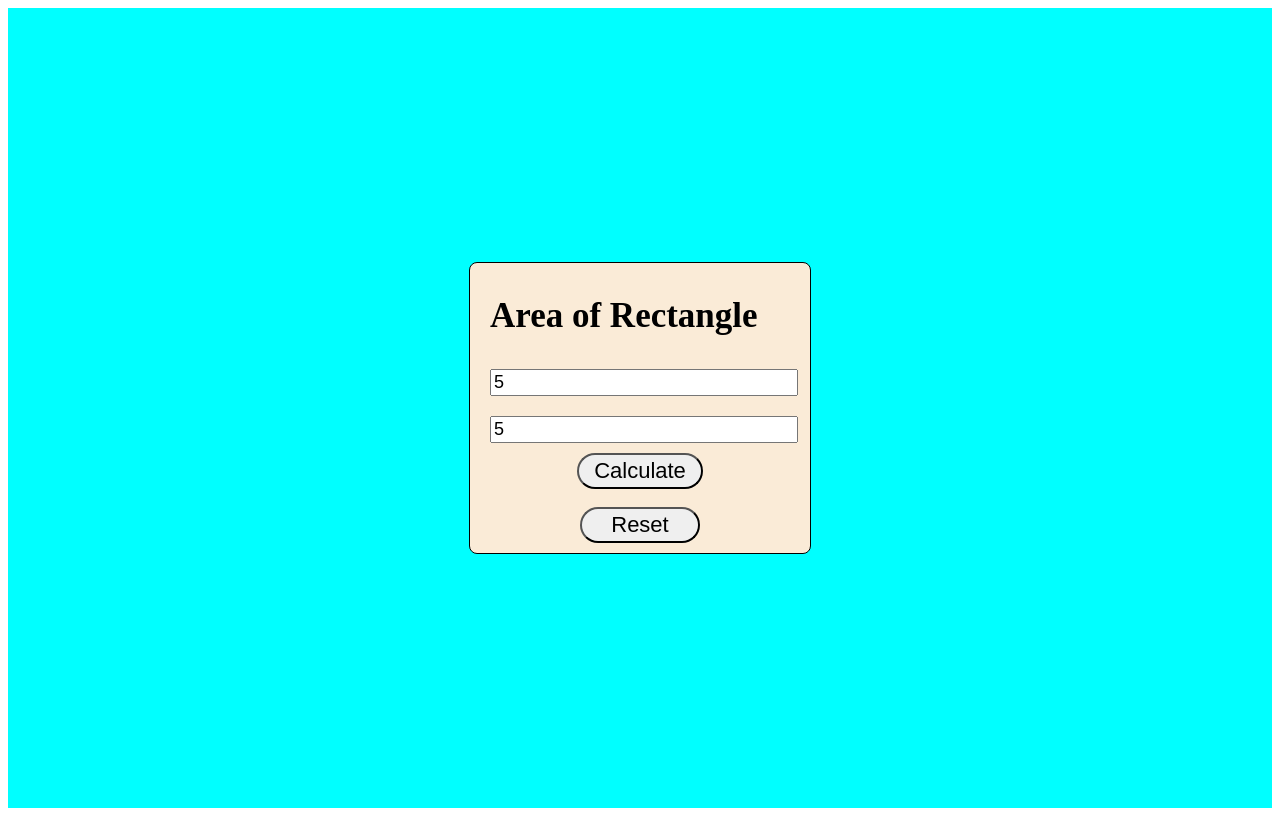
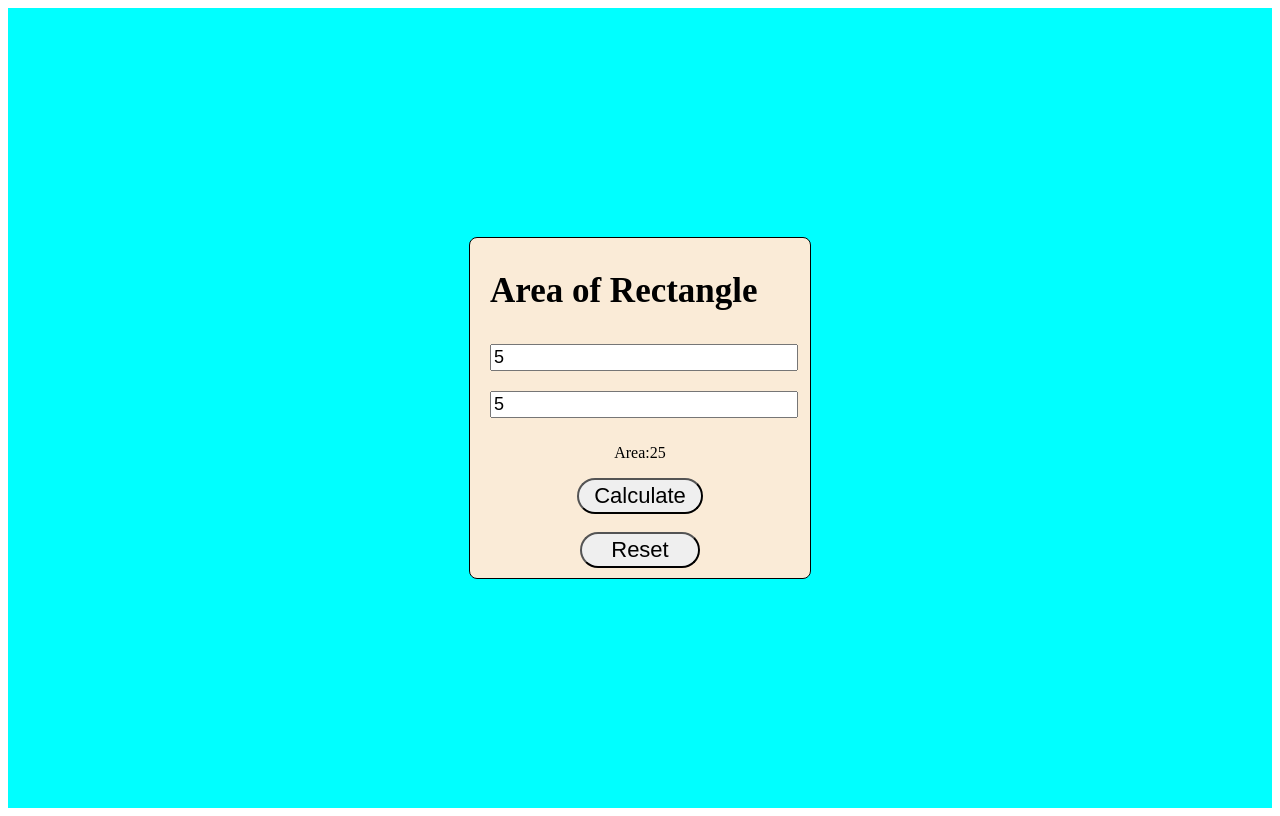
Before and after one commit to HarshadaGharate/Rectangle_Area, a plain HTML site: page index.html in a window 1280 px wide. Both pictures are taken after typing "5", "5" into the empty fields and a click on the button "Calculate". Drawn offline with Linux system fonts and the light colour scheme.

Commit message:
function created for area

```diff
--- a/index.html
+++ b/index.html
@@ -18,6 +18,7 @@
             background-color: antiquewhite;
             width: 300px;
             padding: 10px 20px;
+            align-items: center;
         }
 
         h1{
@@ -50,6 +51,10 @@
             padding: 3px 15px;
 
         }
+        .res-text{
+            text-align: center;
+        }
+
     </style>
 </head>
 <body>
@@ -59,13 +64,26 @@
             <input type="number" id="num1" class="inp">
             <br>
             <input type="number" id="num2" class="inp">
+            <p class="res-text" id="result">---</p>
+            <div>
+            <button class="btn btn-calc" onclick="area()" id="calc">Calculate</button>
             <br>
-            <div>
-            <button class="btn btn-calc">Calculate</button>
-            <br>
-            <button class="btn btn-rst">Reset</button>
+            <button class="btn btn-rst" onclick="reset()">Reset</button>
             </div>
         </div>
     </div>
+
+    <script>
+        function area(){
+            const length = document.getElementById("num1");
+            const breadth = document.getElementById("num2");
+            const res = document.getElementById("result");
+
+            const total = parseInt(length.value)*parseInt(breadth.value);
+            res.innerText=`Area:${total}`
+        }
+    </script>
+
+
 </body>
 </html>
```
